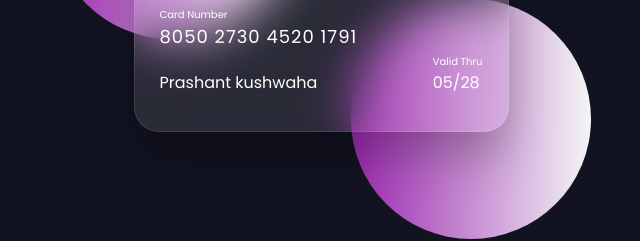
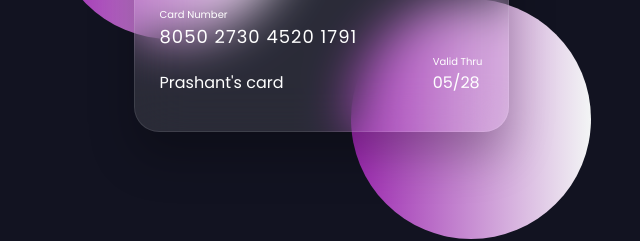
Before and after one commit to Prashant211111/Debit-card, a plain HTML site: page index.html in a window 1280 px wide. Shown: the part 381-622 px from the top of the page, 319-959 px from the left. Drawn offline with Linux system fonts and the light colour scheme.

Commit message:
changes in text

```diff
--- a/index.html
+++ b/index.html
@@ -23,7 +23,7 @@
             <div class="name-number">
               <h6>Card Number</h6>
               <h5 class="number">8050 2730 4520 1791</h5>
-              <h5 class="name">Prashant kushwaha</h5>
+              <h5 class="name">Prashant's card</h5>
             </div>
 
             <div class="valid-date">
```
